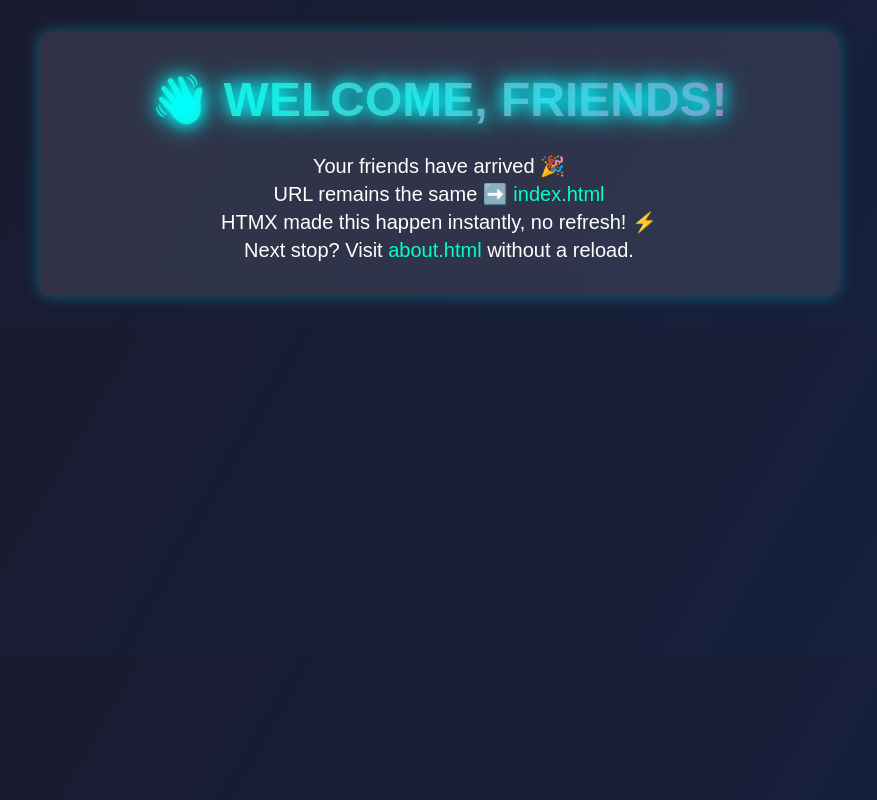
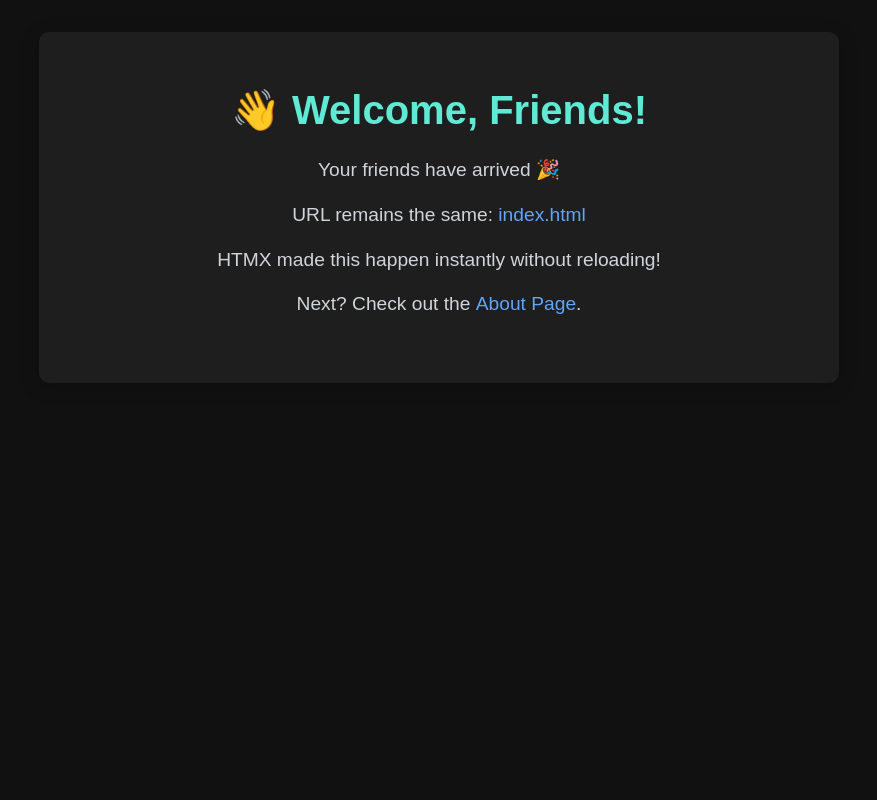
Before and after one commit to sudo-self/htmx-demo, a plain HTML site: page page2.html in a window 1280 px wide. Shown: the whole page, without its empty margins (201-1078 px from the left). Drawn offline with nearby package versions, Linux system fonts and the light colour scheme.

Commit message:
Update page2.html

```diff
--- a/page2.html
+++ b/page2.html
@@ -8,67 +8,56 @@
     <link href="https://cdn.jsdelivr.net/npm/tailwindcss@2.2.19/dist/tailwind.min.css" rel="stylesheet">
     <style>
         body {
-            font-family: 'Poppins', sans-serif;
-            background: linear-gradient(120deg, #1a1a2e, #16213e);
-            color: white;
-            text-align: center;
+            font-family: 'Arial', sans-serif;
+            background-color: #111;
+            color: #fff;
             padding: 2rem;
-            animation: fadeIn 1s ease-in-out;
+            transition: background-color 0.3s ease-in-out;
         }
 
         .container {
             max-width: 800px;
-            margin: auto;
-            padding: 2rem;
-            background: rgba(255, 255, 255, 0.1);
-            border-radius: 12px;
-            box-shadow: 0 0 15px rgba(0, 255, 255, 0.3);
-            backdrop-filter: blur(10px);
-            transition: 0.5s ease-in-out;
+            margin: 0 auto;
+            background-color: #1e1e1e;
+            padding: 3rem;
+            border-radius: 10px;
+            box-shadow: 0 4px 20px rgba(0, 0, 0, 0.2);
+            text-align: center;
+            animation: fadeIn 1s ease-out;
         }
 
         h1 {
-            font-size: 3rem;
-            font-weight: bold;
-            text-transform: uppercase;
-            background: linear-gradient(90deg, #00feba, #ff3cac);
-            -webkit-background-clip: text;
-            -webkit-text-fill-color: transparent;
-            animation: glow 1.5s infinite alternate;
+            font-size: 2.5rem;
+            font-weight: 600;
+            color: #5eead4; /* Soft cyan */
         }
 
-        .glow-text {
-            text-shadow: 0 0 10px cyan, 0 0 20px cyan;
+        h2 {
+            font-size: 1.2rem;
+            margin: 1rem 0;
+            color: #d1d5db; /* Light gray */
         }
 
         .link {
-            color: #00ffcc;
+            color: #60a5fa;
             text-decoration: none;
-            transition: 0.3s;
+            font-weight: 500;
+            transition: color 0.3s ease-in-out;
         }
 
         .link:hover {
-            color: #00ffaa;
-            text-shadow: 0 0 8px #00ffcc;
+            color: #3b82f6;
+            text-decoration: underline;
         }
 
         @keyframes fadeIn {
-            from {
+            0% {
                 opacity: 0;
                 transform: translateY(-20px);
             }
-            to {
+            100% {
                 opacity: 1;
                 transform: translateY(0);
-            }
-        }
-
-        @keyframes glow {
-            0% {
-                text-shadow: 0 0 10px cyan, 0 0 20px cyan;
-            }
-            100% {
-                text-shadow: 0 0 15px cyan, 0 0 30px cyan;
             }
         }
     </style>
@@ -76,11 +65,11 @@
 <body>
 
     <div class="container">
-        <h1 class="glow-text">👋 Welcome, Friends!</h1>
-        <h2 class="text-xl mt-4">Your friends have arrived 🎉</h2>
-        <h2 class="text-xl">URL remains the same ➡️ <a href="/" class="link">index.html</a></h2>
-        <h2 class="text-xl">HTMX made this happen instantly, no refresh! ⚡</h2>
-        <h2 class="text-xl">Next stop? Visit <a href="/about.html" class="link">about.html</a> without a reload.</h2>
+        <h1>👋 Welcome, Friends!</h1>
+        <h2>Your friends have arrived 🎉</h2>
+        <h2>URL remains the same: <a href="/" class="link">index.html</a></h2>
+        <h2>HTMX made this happen instantly without reloading!</h2>
+        <h2>Next? Check out the <a href="/about.html" class="link">About Page</a>.</h2>
     </div>
 
 </body>
```
